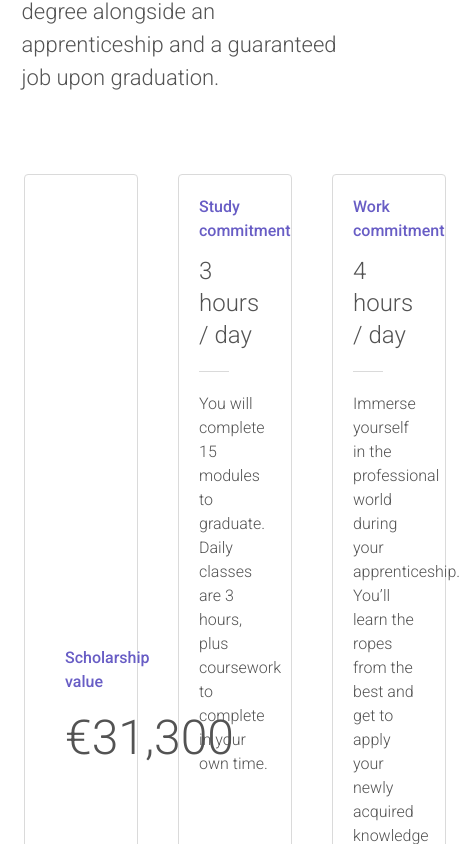
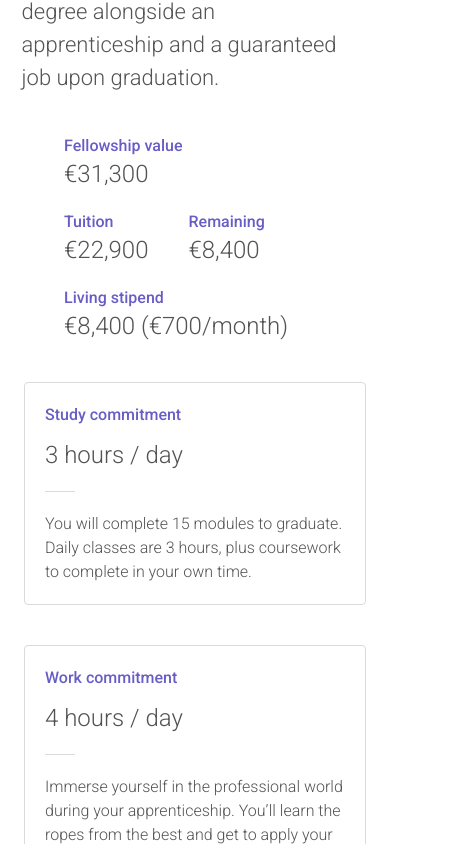
Before and after one commit to totisama/harbourspace-challenge, a Next.js app: page / in a window 390 px wide. Shown: the part 2480-3324 px from the top of the page, 460 px wide, since content can reach past the window. Built offline with nearby package versions, Linux system fonts and the light colour scheme.

Commit message:
Add responsive

```diff
--- a/src/app/components/AboutSection.jsx
+++ b/src/app/components/AboutSection.jsx
@@ -24,10 +24,10 @@ export default function AboutSection () {
           <p className='font-light text-[22px] text-[#535353]'>Our scholarships are designed to give talented and driven young people from any background access to top-class education, experience and network. We offer a fully-funded master’s degree alongside an apprenticeship and a guaranteed job upon graduation.</p>
         </div>
       </div>
-      <div className='w-full flex mt-20 gap-10'>
+      <div className='w-full flex flex-col md:flex-row mt-10 md:mt-20 gap-10'>
 
         {/* left */}
-        <div className='w-1/3 border flex flex-col border-[#DADADA] justify-end rounded pt-5 pb-10 px-10 gap-y-7'>
+        <div className='w-1/3 border hidden flex-col border-[#DADADA] justify-end rounded pt-5 pb-10 px-10 gap-y-7 md:flex'>
           <div className='flex flex-col mb-40 gap-y-5'>
             <strong className='text-base font-medium text-[#685DC5]'>Scholarship value</strong>
             <strong className='text-5xl font-light text-[#535353]'>€31,300</strong>
@@ -42,25 +42,38 @@ export default function AboutSection () {
           </div>
         </div>
 
+        {/* <md only */}
+        <div className='flex flex-col gap-y-5 items-baseline pl-10 md:hidden'>
+          <div className='flex flex-col'>
+            <strong className='text-base font-medium text-[#685DC5]'>Fellowship value</strong>
+            <strong className='text-2xl font-light text-[#535353]'>€31,300</strong>
+          </div>
+          <div className='flex gap-10'>
+            <PairedInformation title='Tuition' text='€22,900' textSize='text-2xl' />
+            <PairedInformation title='Remaining' text='€8,400' textSize='text-2xl' />
+          </div>
+          <PairedInformation title='Living stipend' text='€8,400 (€700/month)' textSize='text-2xl' />
+        </div>
+
         {/* right */}
-        <div className='flex flex-col w-2/3 gap-y-5'>
+        <div className='flex flex-col w-full md:w-2/3 gap-y-5'>
           {/* top */}
-          <div className='w-full flex gap-10'>
+          <div className='w-full flex flex-col md:flex-row gap-10'>
             <InformationBox
               title='Study commitment'
               info='3 hours / day'
               text='You will complete 15 modules to graduate. Daily classes are 3 hours, plus coursework to complete in your own time.'
-              width='w-1/2'
+              width='w-full md:w-1/2'
             />
             <InformationBox
               title='Work commitment'
               info='4 hours / day'
               text='Immerse yourself in the professional world during your apprenticeship. You’ll learn the ropes from the best and get to apply your newly acquired knowledge in the field from day one.'
-              width='w-1/2'
+              width='w-full md:w-1/2'
             />
           </div>
           {/* center line */}
-          <div className='flex items-center'>
+          <div className='flex items-center w-full md:w-full'>
             <hr className="w-full h-[1px] mx-auto border-0 bg-[#DADADA]" />
             <strong className='font-medium text-base text-[#535353] px-6'>GRADUATION</strong>
             <hr className="w-full h-[1px] mx-auto border-0 bg-[#DADADA]" />
@@ -70,7 +83,7 @@ export default function AboutSection () {
             title='A full-time contract'
             info='1 Year / Full-Time'
             text='You’ll be guaranteed a 1 year contract with SCG upon graduation.'
-            width='w-full'
+            width='w-full md:w-full'
           />
         </div>
         {/* right */}
```
